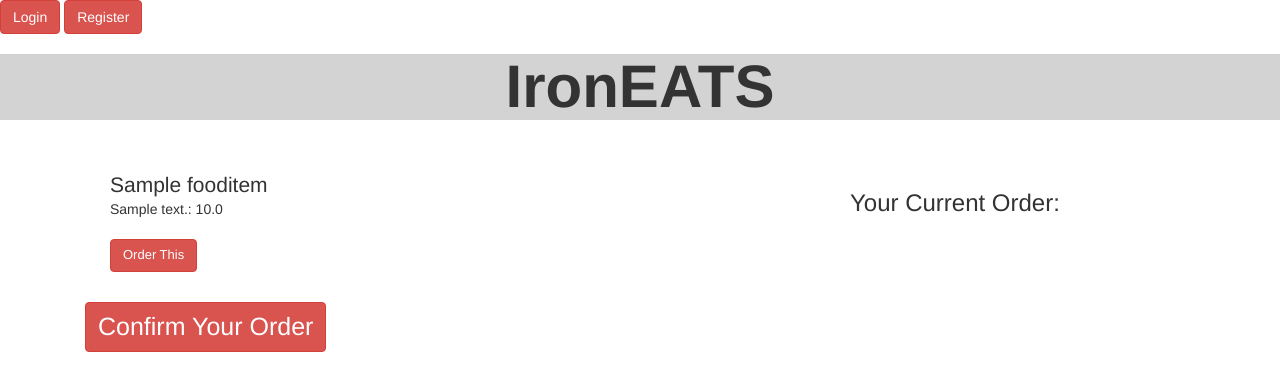
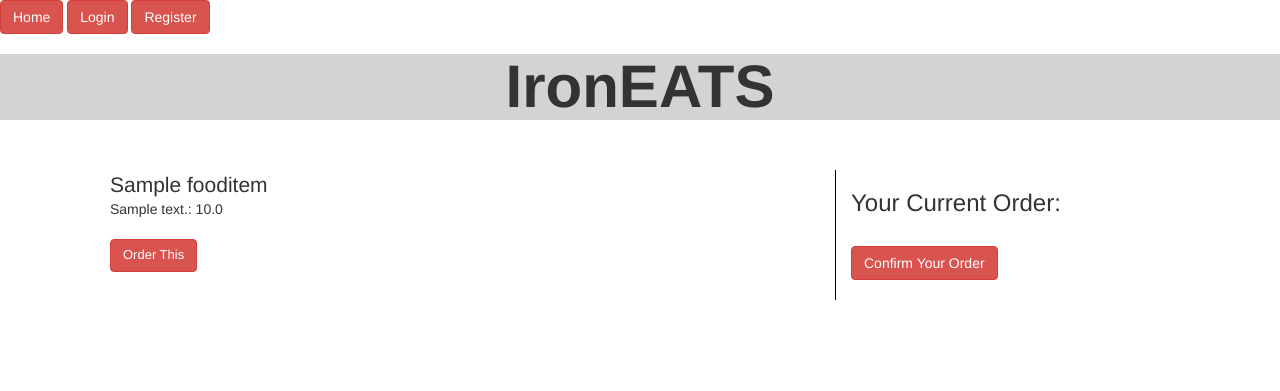
Before and after one commit to tiy-lv-python-2015-06/Restaurant, a Django app: page /customer/1/ in a window 1280 px wide. Shown: the top 391 px of the page. Run offline with Django 3.2, Linux system fonts and the light colour scheme; tables that the repository leaves empty hold one stand-in row (values such as "Sample post"); some libraries are stand-ins or nearby versions.

Commit message:
added home button to base.html

```diff
--- a/ironeats/customer/views.py
+++ b/ironeats/customer/views.py
@@ -89,6 +89,12 @@ class Confirm(ListView):
             pass
         return queryset[::-1]
 
+    def get_context_data(self, **kwargs):
+        context = super(PlaceOrder, self).get_context_data(**kwargs)
+        fooditem = self.kwargs.get('pk')
+        context['restaurant'] = FoodItem.objects.get(pk=fooditem).restaurant
+        context['fooditem'] = FoodItem.objects.get(pk=fooditem)
+        return context
 
 def createuser(request):
     if request.method == "POST":
--- a/ironeats/global/site-style.css
+++ b/ironeats/global/site-style.css
@@ -10,6 +10,10 @@ header{
 header h1{
     font-size: 60px;
     font-weight: bolder;
+}
+
+.boarder-thin{
+    border-left: 1px solid black;
 }
 
 /*.top{*/
@@ -30,35 +34,3 @@ header h1{
     font-size: 20px;
     color: #080808;
 }
-
-/*.form {*/
-    /*text-align: center;*/
-    /*color: firebrick;*/
-/*}*/
-/*.dish {*/
-    /*font-weight: bold;*/
-       /*color: lightgoldenrodyellow;*/
-    /*font-size: 30px;*/
-    /*text-align: center;*/
-/*}*/
-
-/*.description{*/
-    /*color: firebrick;*/
-    /*font-size: 20px;*/
-    /*text-align: center;*/
-/*}*/
-
-/*.thanks{*/
-    /*color: yellow;*/
-    /*text-align: center;*/
-/*}*/
-/*.title{*/
-    /*color: #e38d13;*/
-    /*text-align: center;*/
-/*}*/
-
-/*.login{*/
-        /*color: firebrick;*/
-    /*font-size: 20px;*/
-    /*text-align: center;*/
-/*}*/
--- a/ironeats/templates/base.html
+++ b/ironeats/templates/base.html
@@ -13,11 +13,15 @@
 </head>
 <body>
     <div class="align-right">
+        <a class="btn btn-danger" href="{% url 'home' %}">Home </a>
         {% if not user.is_authenticated %}
             <a class="btn btn-danger" href="{% url 'login' %}">Login </a>
             <a class="btn btn-danger" href="{% url 'rest_or_cust' %}"> Register </a>
         {% else %}
             <a class="btn btn-danger" href="{% url 'logout' %}"> Logout </a>
+{#            {% if   %}#}
+{#                <a class="btn btn-danger" href="{% url 'restaurant_profile' %}"> Profile </a>#}
+{#            {% endif %}#}
         {% endif %}
     {#    <a class="btn btn-danger" href="{% url 'restaurant_profile' restaurant_id %}"> Restaurant Profile </a>#}
     </div>
--- a/ironeats/templates/order/menu.html
+++ b/ironeats/templates/order/menu.html
@@ -17,17 +17,14 @@
                 {% endfor %}
              </ol>
         </div>
-        <div class="col-md-4">
+        <div class="col-md-4 boarder-thin">
         <h3>Your Current Order:</h3><br>
         <dl>
             {% for item in current_order %}
                 <dt> {{ item.fooditem.name }}</dt> <dd>Quantity: {{ item.quantity }}</dd><br>
             {% endfor %}
+        <a class="btn btn-danger" href="{% url 'confirm' %}">  Confirm Your Order </a>
         </dl>
-        </div>
-    </div>
-        <div class="container l">
-        <a class="btn btn-danger" href="{% url 'confirm' %}" style="font-size: 25px" >  Confirm Your Order </a>
         </div>
     </form>
 {% endblock %}
```
